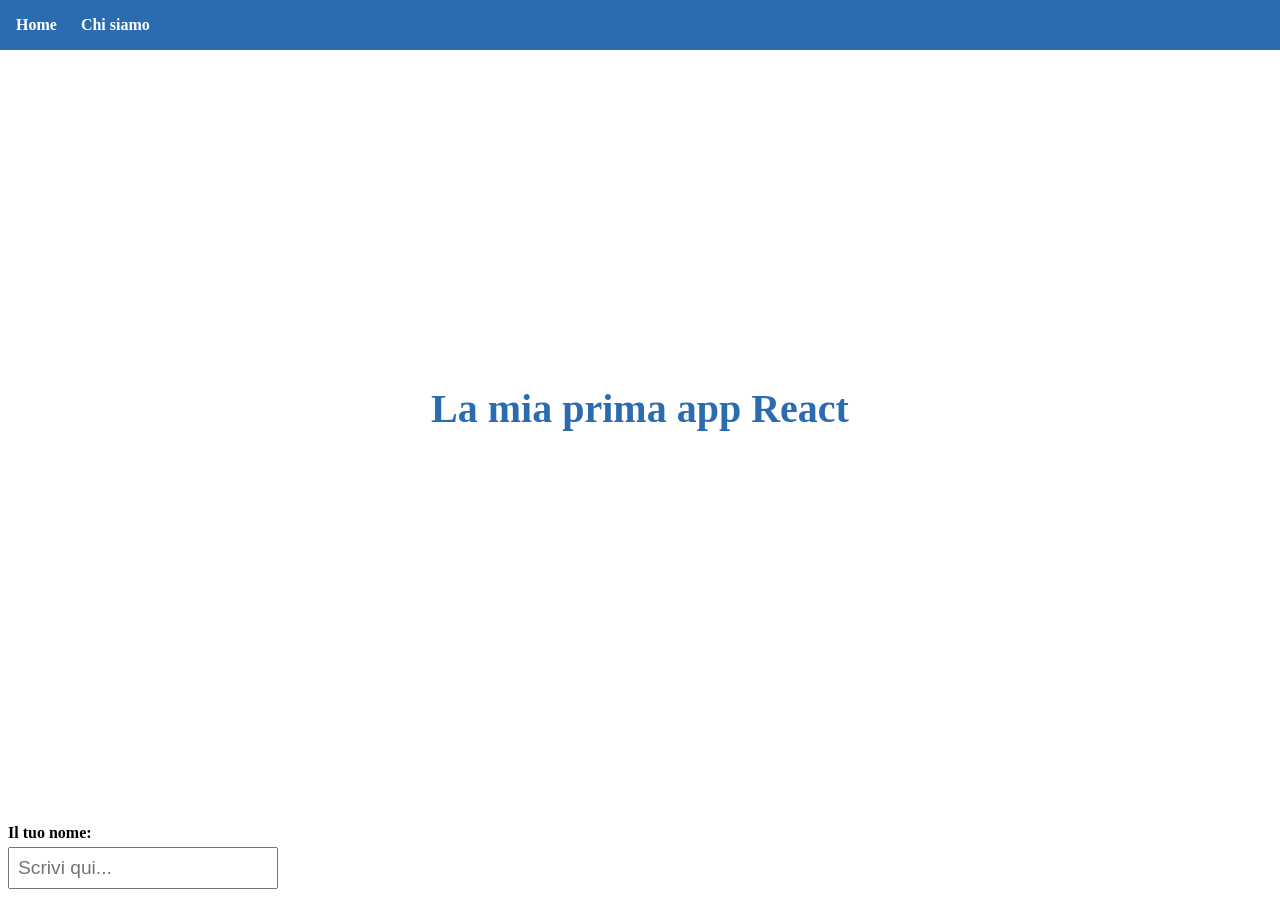
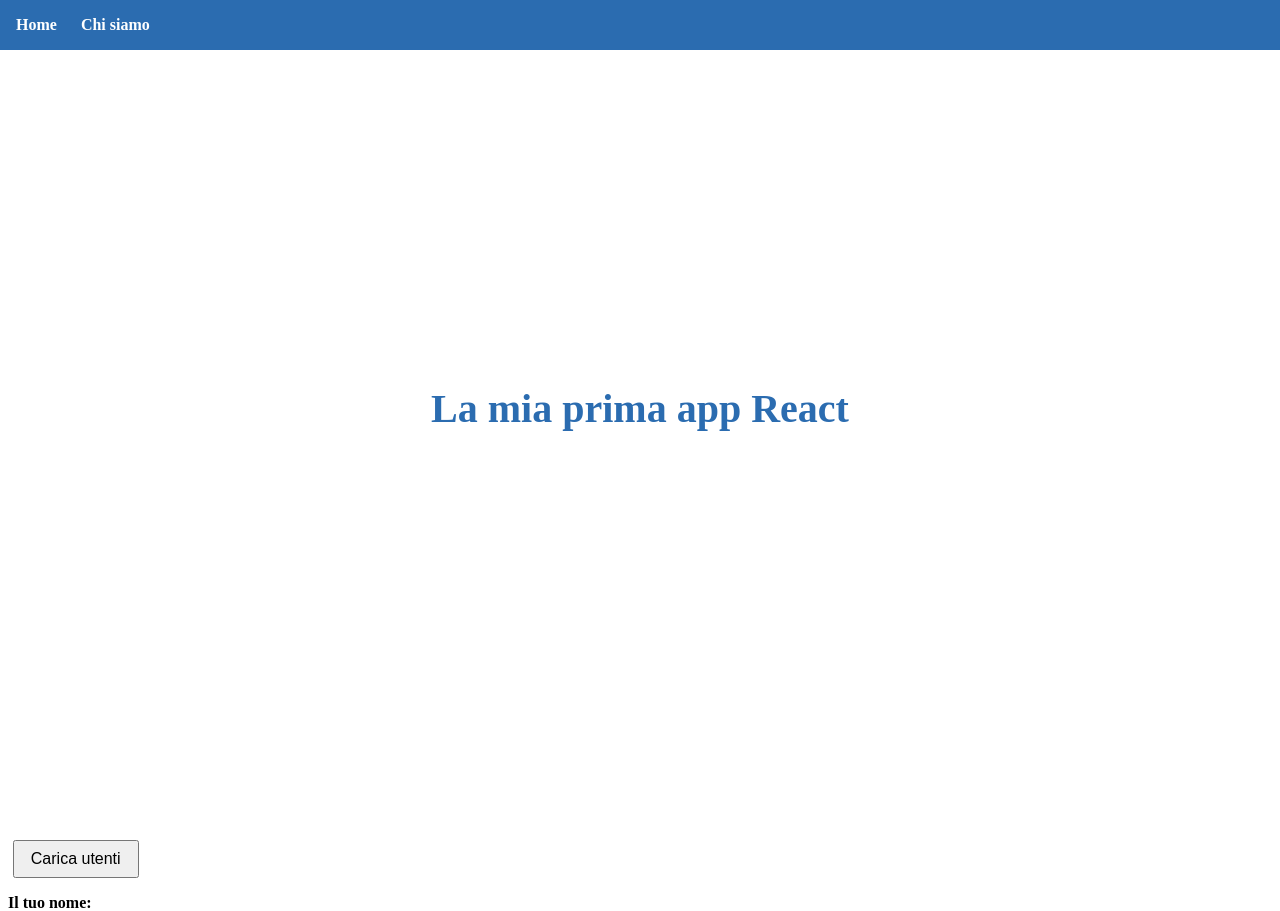
Before and after one commit to Bubbleseraf/PrimoEsercizio_ReactJS_StefanoSerafini, a React (Vite) app: page / in a window 1280 px wide. Shown: the top 911 px of the page. Built offline with nearby package versions, Linux system fonts and the light colour scheme.

Commit message:
commit 5

```diff
--- a/src/App.jsx
+++ b/src/App.jsx
@@ -4,6 +4,7 @@ import Header from './components/Header'
 import List from './components/List'
 import Counter from './components/Counter'
 import Form from './components/Form'
+import LoadingData from './components/LoadingData'
 
 function App() {
   const nomi = ['Marco', 'Giulia', 'Luca', 'Sara']
@@ -12,6 +13,7 @@ function App() {
     <div className="container">
     <Navbar />
     <Header />
+    <LoadingData />
 
     <label htmlFor="nome" className="etichetta">
     Il tuo nome:
--- /dev/null
+++ b/src/components/LoadingData.jsx
@@ -0,0 +1,40 @@
+import { useState } from 'react'
+
+function LoadingData() {
+  const [utenti, setUtenti] = useState([])
+  const [caricamento, setCaricamento] = useState(false)
+
+  async function handleClick() {
+    setCaricamento(true)
+
+    try {
+      const response = await fetch('https://jsonplaceholder.typicode.com/users')
+      const data = await response.json()
+      setUtenti(data)
+    } catch (error) {
+      console.error('Errore nel caricamento degli utenti:', error)
+    } finally {
+      setCaricamento(false)
+    }
+  }
+
+  return (
+    <div className="loading-data">
+      <button className="btn" onClick={handleClick}>
+        Carica utenti
+      </button>
+
+      {caricamento && <p>Caricamento in corso...</p>}
+
+      <ul className="lista">
+        {utenti.map((utente) => (
+          <li key={utente.id}>
+            <strong>{utente.name}</strong> — {utente.email}
+          </li>
+        ))}
+      </ul>
+    </div>
+  )
+}
+
+export default LoadingData
--- a/src/index.css
+++ b/src/index.css
@@ -79,3 +79,11 @@
   background-color: #f9f9f9;
   width: fit-content;
 }
+
+.loading-data {
+  margin-top: 2rem;
+}
+
+.loading-data ul {
+  margin-top: 1rem;
+}
```
